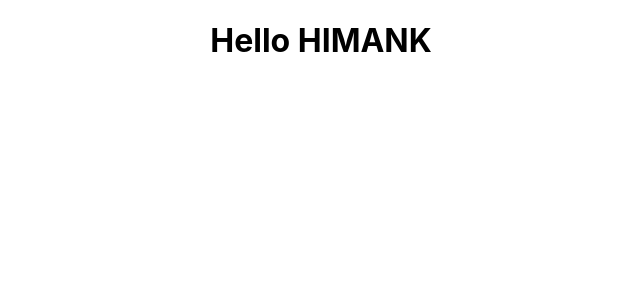
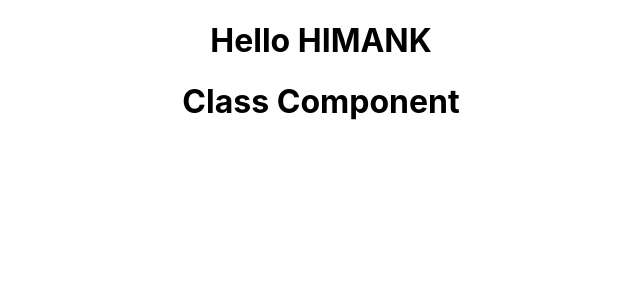
Before and after one commit to githimank/React, a React (Create React App) app: page / in a window 1280 px wide. Shown: the top 300 px of the page, without its empty margins (319-959 px from the left). Built offline with nearby package versions, Linux system fonts and the light colour scheme.

Commit message:
class component example

```diff
--- a/src/App.js
+++ b/src/App.js
@@ -8,8 +8,8 @@ import Welcome from './component/Welcome';
 function App() {
   return (
     <div className="App">
-      <Greet></Greet>
-      <Welcome></Welcome>
+      <Greet/>
+      <Welcome/>
     </div>
   );
 }
--- a/src/component/Greet.js
+++ b/src/component/Greet.js
@@ -5,7 +5,6 @@ function Greet(){
 }
 
 
-
 export default Greet
 
 
--- a/src/component/Welcome.js
+++ b/src/component/Welcome.js
@@ -1,9 +1,8 @@
-import React, {Component} from "react";
+import React, { Component } from "react";
 
 class Welcome extends Component{
-render(){
-    return
-        <h1>Welcome</h1>
+render() {
+    return  <h1>Class Component</h1>
     }
 }
 
```
